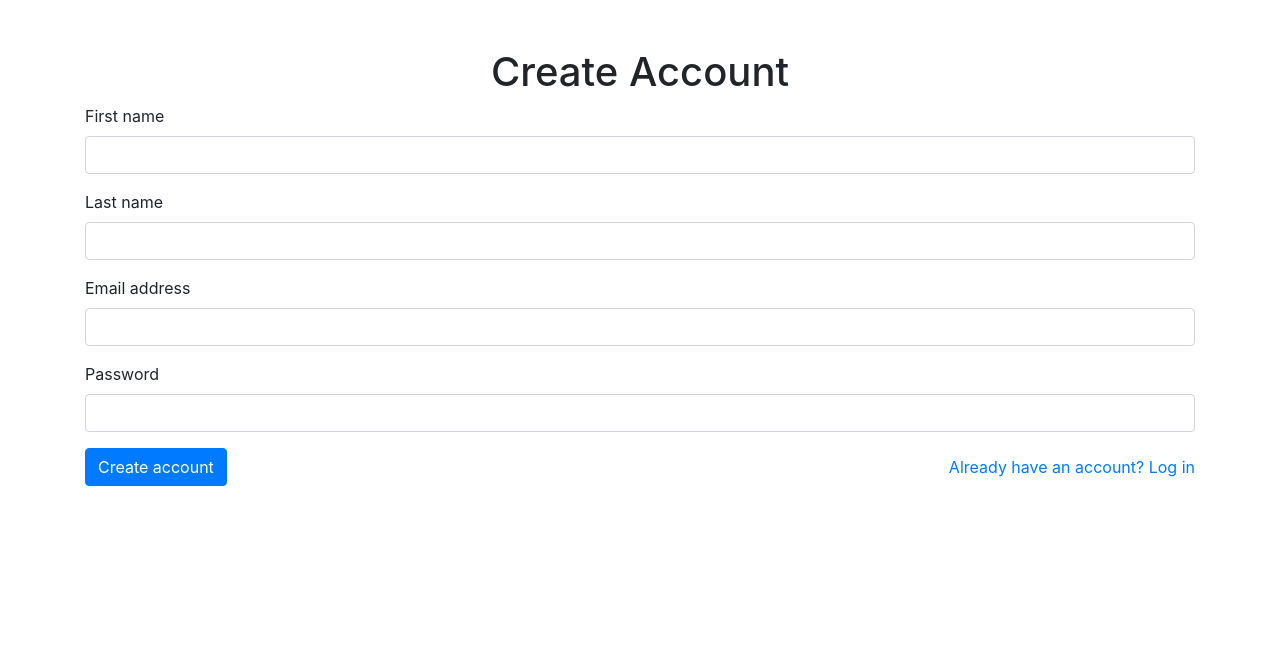
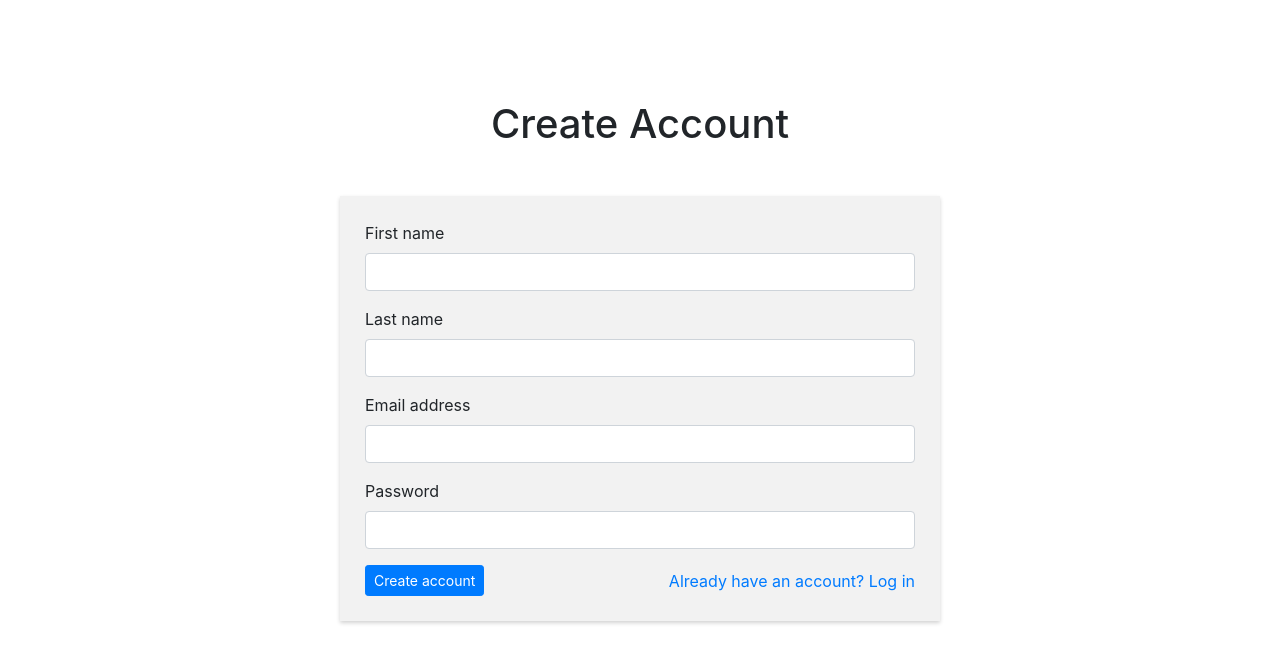
Before and after one commit to rrickgauer/notebooks, a PHP site: page /create-account.php in a window 1280 px wide. Shown: the top 663 px of the page. Run offline with PHP 8.4, Linux system fonts and the light colour scheme; style sheets or scripts are compiled from the project's sources; some libraries are stand-ins or nearby versions.

Commit message:
add css to login forms

```diff
--- a/src/create-account.php
+++ b/src/create-account.php
@@ -15,9 +15,10 @@ require_once('DB.php');
 </head>
 <body>
   <div class="container">
-    <h1 class="text-center mt-5">Create Account</h1>
+    <h1 class="text-center mb-5 mt-center">Create Account</h1>
 
-    <form method="post" action="api.notebooks.php">
+    <div class="d-flex justify-content-center">
+      <form method="post" action="api.notebooks.php" class="form-md">
         <div class="form-group">
           <label for="user-new-name-first">First name</label>
           <input type="text" class="form-control" id="user-new-name-first" name="user-new-name-first" required>
@@ -43,10 +44,14 @@ require_once('DB.php');
         </div>
 
         <div class="d-flex align-items-center justify-content-between">
-        <button type="submit" class="btn btn-primary">Create account</button>
+          <button type="submit" class="btn btn-sm btn-primary">Create account</button>
           <a href="login.php">Already have an account? Log in</a>
         </div>
       </form>
+
+    </div>
+
+
 
   </div>
 
--- a/src/css/style.css
+++ b/src/css/style.css
@@ -173,11 +173,22 @@
   background-color: #f2f2f2;
 }
 
-#form-notebook-delete {
+.form-sm {
   width: 400px;
   padding: 25px;
   background-color: #f2f2f2;
   box-shadow: 0px 2px 4px rgba(0, 0, 0, 0.18);
+}
+
+.form-md {
+  width: 600px;
+  padding: 25px;
+  background-color: #f2f2f2;
+  box-shadow: 0px 2px 4px rgba(0, 0, 0, 0.18);
+}
+
+.mt-center {
+  margin-top: 100px;
 }
 
 @media screen and (max-width: 668px) {
--- a/src/css/style.scss
+++ b/src/css/style.scss
@@ -205,14 +205,23 @@
 }
 
 
-#form-notebook-delete {
+.form-sm {
   width: 400px;
   padding: 25px;
   background-color: #f2f2f2;
   box-shadow: 0px 2px 4px rgba(0, 0, 0, 0.18);
-
 }
 
+.form-md {
+  width: 600px;
+  padding: 25px;
+  background-color: #f2f2f2;
+  box-shadow: 0px 2px 4px rgba(0, 0, 0, 0.18);
+}
+
+.mt-center {
+  margin-top: 100px;
+}
 
 
 
--- a/src/delete-notebook.php
+++ b/src/delete-notebook.php
@@ -28,7 +28,7 @@ require_once('DB.php');
   <h4 class="text-center mt-5 mb-5">Confirm password to continue</h4>
 
   <div class="d-flex justify-content-center">
-    <form id="form-notebook-delete">
+    <form id="form-notebook-delete" class="form-sm">
       <div class="form-group">
         <label for="form-notebook-delete-password">Password</label>
         <input type="password" class="form-control form-control-sm" id="form-notebook-delete-password">
```
Also changed, not shown: src/login.php (+9 -6 lines), 1 other file. Lines whose indentation alone changed are shown as unchanged.
